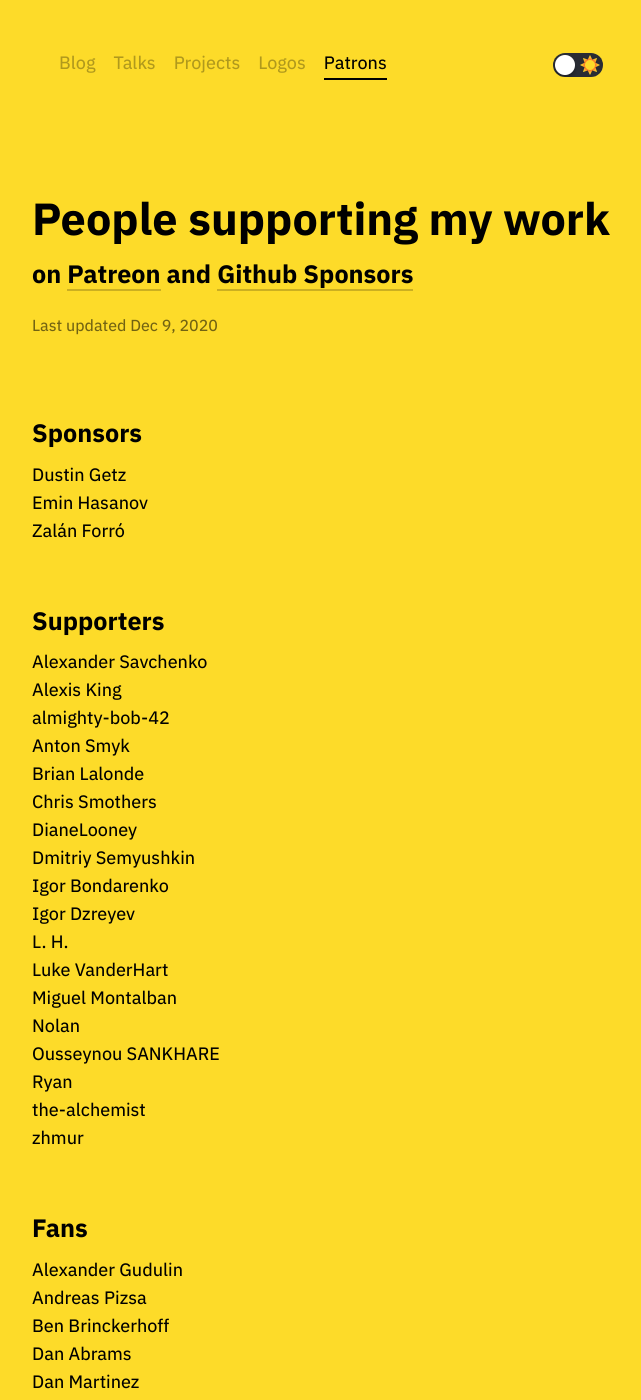
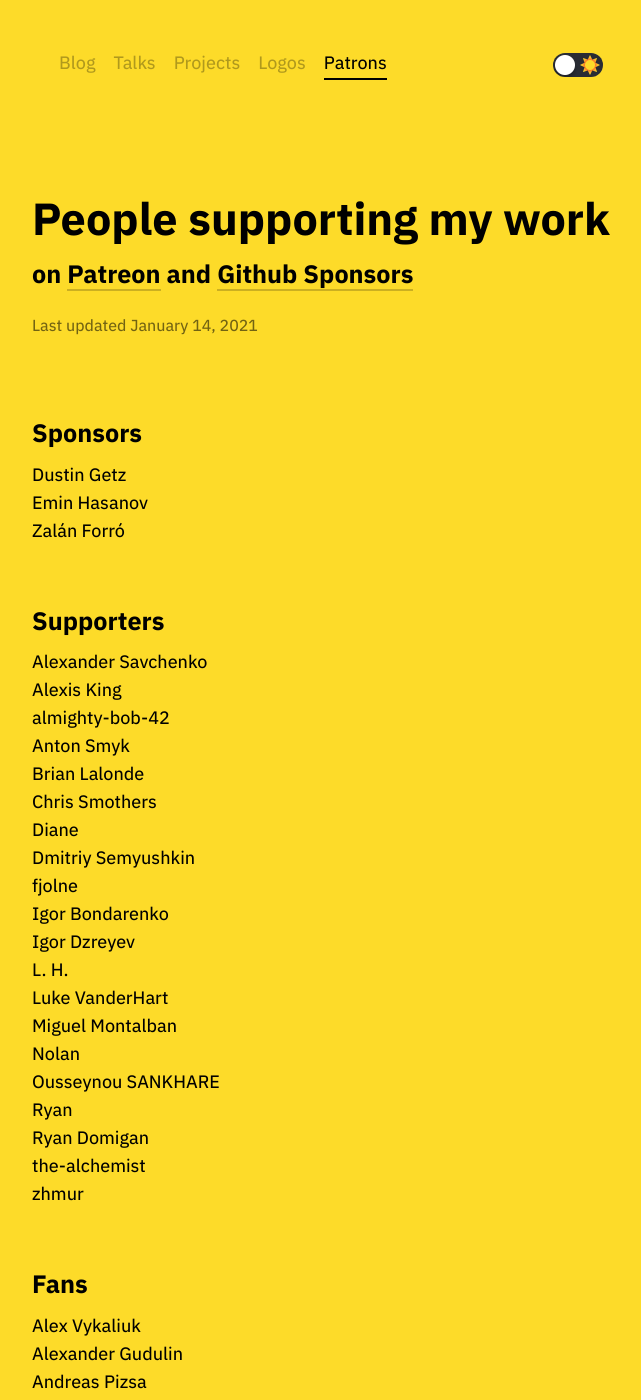
Before and after one commit to tonsky/tonsky.github.io, a Jekyll site: the page built from patrons/index.html, in a window 1280 px wide and 1400 px high. Shown: the whole window, without its empty margins (310-951 px from the left). Built offline with Jekyll 4.4.1, drawn with Linux system fonts in a browser that asks for light colours; some of the changed text lies outside the part shown.

Commit message:
Patrons update January 2021

```diff
--- a/patrons/index.html
+++ b/patrons/index.html
@@ -20,7 +20,7 @@ li { list-style: none; }
 
 <h1 class="title">People supporting my work</h1>
 <h2>on <a href="https://patreon.com/tonsky" target="_blank">Patreon</a> and <a href="https://github.com/sponsors/tonsky" target="_blank">Github Sponsors</a></h2>
-<div class="footer">Last updated Dec 9, 2020</div>
+<div class="footer">Last updated January 14, 2021</div>
 
 <h2>Sponsors</h2>
 <li>Dustin Getz</li>
@@ -34,8 +34,9 @@ li { list-style: none; }
 <li>Anton Smyk</li>
 <li>Brian Lalonde</li>
 <li>Chris Smothers</li>
-<li>DianeLooney</li>
+<li>Diane</li>
 <li>Dmitriy Semyushkin</li>
+<li>fjolne</li>
 <li>Igor Bondarenko</li>
 <li>Igor Dzreyev</li>
 <li>L. H.</li>
@@ -44,13 +45,18 @@ li { list-style: none; }
 <li>Nolan</li>
 <li>Ousseynou SANKHARE</li>
 <li>Ryan</li>
+<li>Ryan Domigan</li>
 <li>the-alchemist</li>
 <li>zhmur</li>
 
 <h2>Fans</h2>
+<li>Alex Vykaliuk</li>
 <li>Alexander Gudulin</li>
 <li>Andreas Pizsa</li>
+<li>Anton Zadorozhniy</li>
 <li>Ben Brinckerhoff</li>
+<li>Brandon Walters</li>
+<li>Brian Hurlow</li>
 <li>Dan Abrams</li>
 <li>Dan Martinez</li>
 <li>Dave Farinelli</li>
```
Also changed, not shown: other parts of patrons/index.html (+2 -0 lines).
